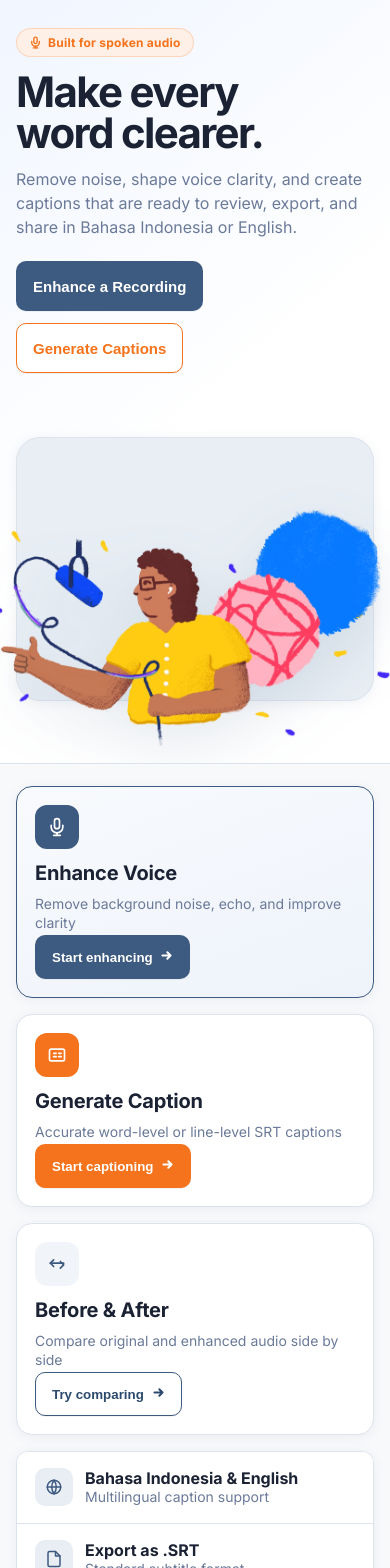
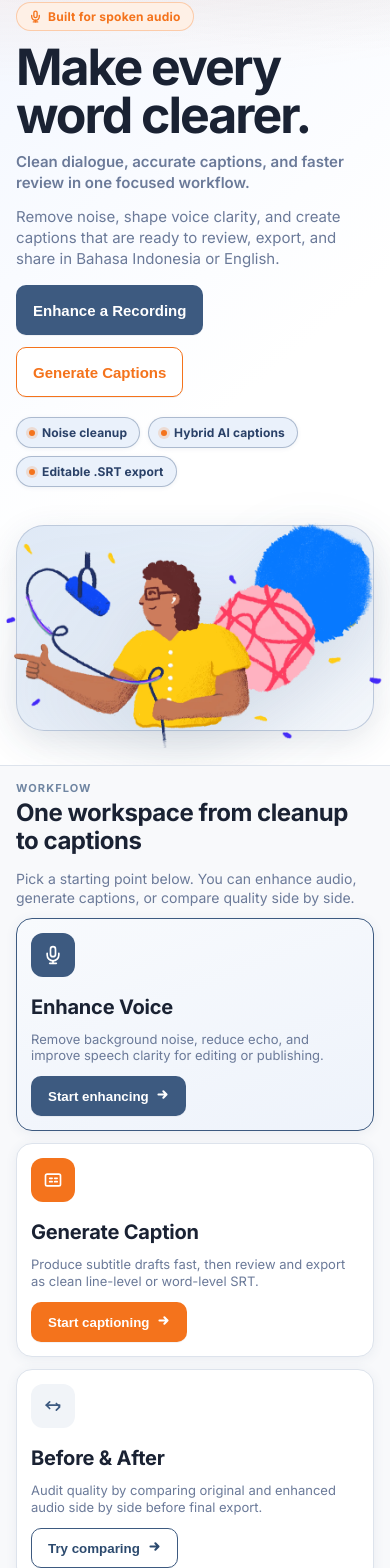
Before and after one commit to awpetrik/VO-Tool, a React (Vite) app in the folder frontend/: page / in a window 390 px wide. Shown: the part 84-1652 px from the top of the page. Built offline with nearby package versions, Linux system fonts and the light colour scheme.

Commit message:
feat: enhance UI layout and styling for hero and feature sections, improve responsiveness and accessibility

```diff
--- a/frontend/src/components/FeatureCards.jsx
+++ b/frontend/src/components/FeatureCards.jsx
@@ -13,8 +13,19 @@ function FeatureCards() {
 
   return (
     <section className="feature-section">
+      <header className="feature-section-head">
+        <div>
+          <span className="section-kicker">Workflow</span>
+          <h2>One workspace from cleanup to captions</h2>
+        </div>
+        <p>
+          Pick a starting point below. You can enhance audio, generate captions, or compare quality side by side.
+        </p>
+      </header>
+
       <div className="feature-grid">
         <article className="feature-card feature-card-primary">
+          <div className="feature-card-body">
             <div className="icon-box primary" aria-hidden="true">
               <svg viewBox="0 0 24 24" width="20" height="20" fill="none" stroke="currentColor" strokeWidth="2" strokeLinecap="round" strokeLinejoin="round">
                 <rect x="9" y="2" width="6" height="12" rx="3" />
@@ -24,13 +35,17 @@ function FeatureCards() {
               </svg>
             </div>
             <h3>Enhance Voice</h3>
-          <p>Remove background noise, echo, and improve clarity</p>
+            <p>Remove background noise, reduce echo, and improve speech clarity for editing or publishing.</p>
+          </div>
+          <div className="feature-card-footer">
             <button className="btn btn-primary" onClick={() => navigate("/enhance")}>
               Start enhancing <ArrowRight />
             </button>
+          </div>
         </article>
 
         <article className="feature-card">
+          <div className="feature-card-body">
             <div className="icon-box accent" aria-hidden="true">
               <svg viewBox="0 0 24 24" width="20" height="20" fill="none" stroke="currentColor" strokeWidth="2" strokeLinecap="round" strokeLinejoin="round">
                 <rect x="3" y="5" width="18" height="14" rx="2" />
@@ -41,13 +56,17 @@ function FeatureCards() {
               </svg>
             </div>
             <h3>Generate Caption</h3>
-          <p>Accurate word-level or line-level SRT captions</p>
+            <p>Produce subtitle drafts fast, then review and export as clean line-level or word-level SRT.</p>
+          </div>
+          <div className="feature-card-footer">
             <button className="btn btn-accent" onClick={() => navigate("/caption")}>
               Start captioning <ArrowRight />
             </button>
+          </div>
         </article>
 
         <article className="feature-card">
+          <div className="feature-card-body">
             <div className="icon-box muted" aria-hidden="true">
               <svg viewBox="0 0 24 24" width="20" height="20" fill="none" stroke="currentColor" strokeWidth="2" strokeLinecap="round" strokeLinejoin="round">
                 <path d="M8 7l-4 4 4 4" />
@@ -56,59 +75,14 @@ function FeatureCards() {
               </svg>
             </div>
             <h3>Before &amp; After</h3>
-          <p>Compare original and enhanced audio side by side</p>
+            <p>Audit quality by comparing original and enhanced audio side by side before final export.</p>
+          </div>
+          <div className="feature-card-footer">
             <button className="btn btn-outline" onClick={() => navigate("/enhance")}>
               Try comparing <ArrowRight />
             </button>
+          </div>
         </article>
-      </div>
-
-      <div className="feature-rows">
-        <div className="feature-row-item">
-          <span className="feature-icon" aria-hidden="true">
-            <svg viewBox="0 0 24 24" width="18" height="18" fill="none" stroke="currentColor" strokeWidth="2" strokeLinecap="round" strokeLinejoin="round">
-              <circle cx="12" cy="12" r="9" />
-              <path d="M3 12h18" />
-              <path d="M12 3a15 15 0 0 1 0 18" />
-              <path d="M12 3a15 15 0 0 0 0 18" />
-            </svg>
-          </span>
-          <div>
-            <strong>Bahasa Indonesia &amp; English</strong>
-            <p>Multilingual caption support</p>
-          </div>
-        </div>
-        <div className="feature-row-item">
-          <span className="feature-icon" aria-hidden="true">
-            <svg viewBox="0 0 24 24" width="18" height="18" fill="none" stroke="currentColor" strokeWidth="2" strokeLinecap="round" strokeLinejoin="round">
-              <path d="M14 2H6a2 2 0 0 0-2 2v16a2 2 0 0 0 2 2h12a2 2 0 0 0 2-2V8z" />
-              <path d="M14 2v6h6" />
-            </svg>
-          </span>
-          <div>
-            <strong>Export as .SRT</strong>
-            <p>Standard subtitle format</p>
-          </div>
-        </div>
-        <div className="feature-row-item">
-          <span className="feature-icon" aria-hidden="true">
-            <svg viewBox="0 0 24 24" width="18" height="18" fill="none" stroke="currentColor" strokeWidth="2" strokeLinecap="round" strokeLinejoin="round">
-              <path d="M4 21v-7" />
-              <path d="M4 10V3" />
-              <path d="M12 21v-4" />
-              <path d="M12 14V3" />
-              <path d="M20 21v-9" />
-              <path d="M20 9V3" />
-              <path d="M2 10h4" />
-              <path d="M10 14h4" />
-              <path d="M18 9h4" />
-            </svg>
-          </span>
-          <div>
-            <strong>Custom enhancement presets</strong>
-            <p>Podcast, Vocal, Interview</p>
-          </div>
-        </div>
       </div>
     </section>
   );
--- a/frontend/src/components/Hero.jsx
+++ b/frontend/src/components/Hero.jsx
@@ -15,7 +15,10 @@ function Hero() {
           </svg>
           Built for spoken audio
         </span>
-        <h1>Make every<br/>word clearer.</h1>
+        <h1>Make every word clearer.</h1>
+        <p className="hero-lead">
+          Clean dialogue, accurate captions, and faster review in one focused workflow.
+        </p>
         <p>
           Remove noise, shape voice clarity, and create captions that are ready to review, export, and share in Bahasa Indonesia or English.
         </p>
@@ -27,6 +30,11 @@ function Hero() {
             Generate Captions
           </button>
         </div>
+        <div className="hero-proof-row" aria-label="Key capabilities">
+          <span className="proof-chip">Noise cleanup</span>
+          <span className="proof-chip">Hybrid AI captions</span>
+          <span className="proof-chip">Editable .SRT export</span>
+        </div>
       </div>
       <div className="hero-illustration">
         <div className="hero-illustration-panel" aria-hidden="true" />
--- a/frontend/src/index.css
+++ b/frontend/src/index.css
@@ -172,11 +172,14 @@ p {
 }
 
 .hero-section {
-  background: linear-gradient(140deg, #f0f5ff 0%, var(--color-surface) 56%);
-  padding: 72px 64px 52px;
-  display: grid;
-  grid-template-columns: minmax(320px, 520px) minmax(420px, 1fr);
-  gap: 48px;
+  background:
+    radial-gradient(1200px 320px at 8% -10%, rgba(244, 115, 28, 0.11) 0%, rgba(244, 115, 28, 0) 58%),
+    radial-gradient(900px 360px at 90% -20%, rgba(61, 90, 128, 0.14) 0%, rgba(61, 90, 128, 0) 64%),
+    linear-gradient(140deg, #f3f7ff 0%, var(--color-surface) 56%);
+  padding: 66px 64px 48px;
+  display: grid;
+  grid-template-columns: minmax(340px, 520px) minmax(430px, 1fr);
+  gap: 40px;
   align-items: center;
   overflow: hidden;
   border-bottom: 1px solid var(--color-border);
@@ -184,56 +187,127 @@ p {
 
 body.home-no-scroll {
   overflow: hidden;
+  height: 100dvh;
 }
 
 .home-shell {
+  height: calc(100dvh - 62px);
   min-height: calc(100vh - 62px);
   display: grid;
-  grid-template-rows: minmax(0, 1fr) auto;
+  grid-template-rows: minmax(0, 0.6fr) minmax(0, 0.4fr);
   overflow: hidden;
 }
 
 .home-shell .hero-section {
-  padding: 50px 56px 26px;
-  gap: 36px;
+  padding: 24px 44px 16px;
+  gap: 22px;
+  align-items: flex-start;
   min-height: 0;
 }
 
 .home-shell .hero-illustration {
-  min-height: 320px;
+  min-height: 0;
 }
 
 .home-shell .hero-illustration-panel {
-  inset: 20px 0 36px 0;
+  inset: 8px 0 18px 0;
 }
 
 .home-shell .hero-image {
-  width: min(700px, 112%);
-  transform: translate(4%, 5%);
+  width: min(620px, 106%);
+  transform: translate(2%, 1%);
 }
 
 .home-shell .feature-section {
-  padding: 22px 56px 28px;
+  padding: 10px 48px 12px;
+  display: grid;
+  grid-template-rows: auto auto auto;
+  gap: 10px;
+  overflow: hidden;
+  align-content: start;
 }
 
 .home-shell .feature-card,
 .home-shell .card {
-  padding: 18px;
+  padding: 14px;
 }
 
 .home-shell .feature-card p,
 .home-shell .feature-row-item p {
   margin: 0;
+  font-size: 13px;
+  line-height: 1.3;
+}
+
+.home-shell .feature-rows {
+  margin-top: 0;
+}
+
+.home-shell .feature-section-head {
+  margin-bottom: 0;
+  align-items: start;
+}
+
+.home-shell .feature-section-head h2 {
+  font-size: 24px;
+  line-height: 1.18;
+}
+
+.home-shell .feature-section-head p {
   font-size: 14px;
   line-height: 1.35;
 }
 
+.home-shell .feature-grid {
+  gap: 12px;
+  margin-bottom: 2px;
+  align-items: stretch;
+}
+
+.home-shell .feature-card {
+  min-height: 182px;
+  grid-template-rows: 1fr auto;
+}
+
+.home-shell .feature-card-body {
+  gap: 6px;
+  min-height: 0;
+}
+
+.home-shell .feature-card h3 {
+  margin-bottom: 6px;
+  font-size: 20px;
+}
+
+.home-shell .feature-card p {
+  display: -webkit-box;
+  line-clamp: 3;
+  -webkit-line-clamp: 3;
+  -webkit-box-orient: vertical;
+  overflow: hidden;
+}
+
+.home-shell .feature-card-footer {
+  margin-top: 10px;
+}
+
+.home-shell .feature-card .btn {
+  min-height: 40px;
+  height: 40px;
+  padding-top: 9px;
+  padding-bottom: 9px;
+}
+
+.home-shell .feature-row-item {
+  padding: 11px 14px;
+}
+
 .home-shell .feature-rows {
-  margin-top: 14px;
+  align-self: start;
 }
 
 .hero-cta-row {
-  margin-top: 8px;
+  margin-top: 4px;
   display: flex;
   gap: 12px;
   flex-wrap: wrap;
@@ -243,24 +317,90 @@ body.home-no-scroll {
   display: flex;
   flex-direction: column;
   align-items: flex-start;
-  gap: 14px;
+  gap: 12px;
   max-width: 520px;
 }
 
 .hero-content h1 {
   margin: 0;
-  max-width: 10ch;
+  max-width: 11ch;
   font-size: clamp(46px, 5vw, 64px);
-  line-height: 0.98;
+  line-height: 0.96;
   letter-spacing: -0.04em;
+  text-wrap: balance;
+}
+
+.home-shell .hero-content h1 {
+  font-size: clamp(50px, 4.2vw, 56px);
 }
 
 .hero-content p {
-  max-width: 34ch;
+  max-width: 35ch;
   margin: 0;
-  font-size: 18px;
-  line-height: 1.5;
+  font-size: 17px;
+  line-height: 1.48;
   color: var(--color-text-muted);
+}
+
+.hero-lead {
+  max-width: 31ch;
+  margin: 0;
+  font-size: 21px;
+  line-height: 1.34;
+  font-weight: 600;
+  color: #233151;
+}
+
+.home-shell .hero-lead {
+  font-size: 19px;
+  line-height: 1.32;
+}
+
+.home-shell .hero-content p {
+  font-size: 15px;
+  line-height: 1.42;
+}
+
+@media (max-height: 820px) and (min-width: 961px) {
+  .home-shell {
+    grid-template-rows: minmax(0, 0.62fr) minmax(0, 0.38fr);
+  }
+
+  .home-shell .hero-section {
+    padding-top: 22px;
+    gap: 18px;
+  }
+
+  .home-shell .hero-content h1 {
+    font-size: clamp(48px, 4.2vw, 58px);
+  }
+
+  .home-shell .hero-lead {
+    font-size: 17px;
+  }
+
+  .home-shell .hero-proof-row {
+    gap: 6px;
+  }
+
+  .home-shell .feature-section {
+    padding-top: 8px;
+    gap: 8px;
+  }
+
+  .home-shell .feature-card,
+  .home-shell .card {
+    padding: 12px;
+  }
+
+  .home-shell .feature-card {
+    min-height: 170px;
+  }
+
+  .home-shell .feature-card p {
+    line-clamp: 2;
+    -webkit-line-clamp: 2;
+  }
 }
 
 .hero-badge {
@@ -274,7 +414,7 @@ body.home-no-scroll {
   letter-spacing: 0.02em;
   background: var(--color-accent-light);
   color: var(--color-accent);
-  border: 1px solid rgba(244, 115, 28, 0.22);
+  border: 1px solid rgba(244, 115, 28, 0.3);
 }
 
 .btn-hero {
@@ -283,6 +423,40 @@ body.home-no-scroll {
   font-size: 15px;
 }
 
+.hero-proof-row {
+  display: flex;
+  flex-wrap: wrap;
+  gap: 8px;
+  margin-top: 8px;
+  position: relative;
+  z-index: 2;
+}
+
+.proof-chip {
+  display: inline-flex;
+  align-items: center;
+  justify-content: center;
+  border-radius: 999px;
+  padding: 7px 12px;
+  font-size: 12px;
+  font-weight: 700;
+  letter-spacing: 0.01em;
+  color: #2a4168;
+  background: #eaf1fb;
+  border: 1px solid rgba(61, 90, 128, 0.36);
+  box-shadow: 0 1px 4px rgba(61, 90, 128, 0.08);
+}
+
+.proof-chip::before {
+  content: "";
+  width: 6px;
+  height: 6px;
+  border-radius: 999px;
+  background: var(--color-accent);
+  margin-right: 7px;
+  box-shadow: 0 0 0 3px rgba(244, 115, 28, 0.18);
+}
+
 .hero-illustration {
   position: relative;
   min-height: 430px;
@@ -294,10 +468,10 @@ body.home-no-scroll {
 .hero-illustration-panel {
   position: absolute;
   inset: 34px 0 60px 0;
-  border-radius: 24px;
-  background: var(--color-primary-light);
-  border: 1px solid var(--color-border);
-  box-shadow: var(--shadow-card);
+  border-radius: 28px;
+  background: linear-gradient(150deg, #dfe9f6 0%, #ecf2fa 65%, #f4f7fb 100%);
+  border: 1px solid rgba(185, 198, 218, 0.9);
+  box-shadow: 0 10px 34px rgba(45, 68, 102, 0.12);
 }
 
 .hero-image {
@@ -309,12 +483,30 @@ body.home-no-scroll {
   display: block;
   object-fit: contain;
   transform: translate(6%, 10%);
-  filter: drop-shadow(0 22px 28px rgba(61, 90, 128, 0.12));
+  filter: drop-shadow(0 24px 32px rgba(61, 90, 128, 0.14));
 }
 
 .feature-section {
-  padding: 40px 64px 56px;
+  padding: 24px 64px 56px;
   background: var(--color-bg);
+}
+
+.feature-section-head {
+  display: grid;
+  grid-template-columns: 1fr minmax(280px, 420px);
+  gap: 14px 18px;
+  align-items: end;
+  margin-bottom: 14px;
+}
+
+.feature-section-head h2 {
+  margin: 0;
+}
+
+.feature-section-head p {
+  margin: 0;
+  font-size: 15px;
+  line-height: 1.45;
 }
 
 .feature-grid {
@@ -347,6 +539,22 @@ body.home-no-scroll {
   transition-property: box-shadow, border-color, transform;
   transition-duration: 200ms;
   transition-timing-function: ease;
+}
+
+.feature-card {
+  display: grid;
+  grid-template-rows: 1fr auto;
+  min-height: 236px;
+}
+
+.feature-card-body {
+  display: grid;
+  align-content: start;
+  gap: 8px;
+}
+
+.feature-card-footer {
+  margin-top: 8px;
 }
 
 .feature-card:hover {
@@ -1137,8 +1345,8 @@ input[type="range"] {
 }
 
 .field-label {
-  display: inline-block;
-  margin-bottom: 8px;
+  display: block;
+  margin-bottom: 10px;
   font-size: 13px;
   font-weight: 600;
   color: var(--color-text);
@@ -1147,6 +1355,7 @@ input[type="range"] {
 .segmented-control {
   display: inline-flex;
   gap: 6px;
+  margin-top: 2px;
   padding: 4px;
   border-radius: 999px;
   background: var(--color-surface-2);
@@ -1825,21 +2034,23 @@ textarea {
 }
 
 .review-workspace {
+  --review-pane-height: clamp(520px, calc(100dvh - 250px), 700px);
   display: grid;
   grid-template-columns: minmax(0, 1fr) 320px;
   gap: 18px;
-  align-items: start;
+  align-items: stretch;
 }
 
 .review-caption-list {
   display: grid;
   gap: 8px;
-  max-height: calc(100vh - 360px);
-  min-height: 280px;
+  height: var(--review-pane-height);
+  max-height: var(--review-pane-height);
+  min-height: var(--review-pane-height);
   overflow-y: auto;
   overscroll-behavior: contain;
-  padding: 2px 4px 16px;
-  margin: 0 -4px;
+  padding: 2px 6px 16px;
+  margin: 0;
   scroll-padding-top: 88px;
   scroll-padding-bottom: 72px;
 }
@@ -1858,6 +2069,8 @@ textarea {
 .review-player-panel {
   position: sticky;
   top: 150px; /* nav (62px) + stepper (~60px) + step header (~28px) */
+  height: var(--review-pane-height);
+  min-height: var(--review-pane-height);
   background: var(--color-surface-2);
   border: 1px solid var(--color-border);
   border-radius: 14px;
@@ -1874,7 +2087,7 @@ textarea {
 .review-rail-actions {
   display: grid;
   gap: 10px;
-  margin-top: 2px;
+  margin-top: auto;
   padding-top: 10px;
   border-top: 1px solid var(--color-border);
 }
@@ -1950,6 +2163,7 @@ textarea {
     min-height: auto;
     overflow: visible;
     display: block;
+    height: auto;
   }
 
   .home-shell .hero-section,
@@ -1958,6 +2172,11 @@ textarea {
     padding-right: 16px;
   }
 
+  .feature-section-head {
+    grid-template-columns: 1fr;
+    margin-bottom: 12px;
+  }
+
   .top-nav {
     padding: 16px;
   }
@@ -1978,6 +2197,10 @@ textarea {
   .hero-content h1 {
     max-width: 11ch;
     font-size: 42px;
+  }
+
+  .hero-lead {
+    font-size: 17px;
   }
 
   .hero-content p {
@@ -2086,9 +2309,13 @@ textarea {
 
   .review-player-panel {
     position: static;
+    height: auto;
+    min-height: 0;
   }
 
   .review-caption-list {
+    height: auto;
+    min-height: 0;
     max-height: 60vh;
   }
 
```
Lines whose indentation alone changed are shown as unchanged.
